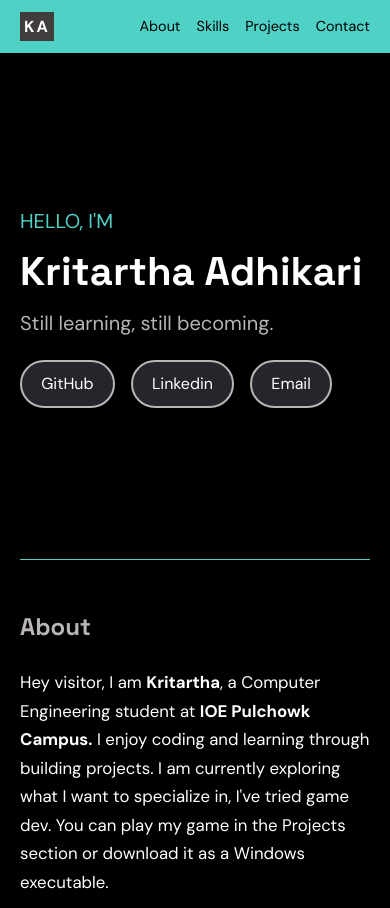
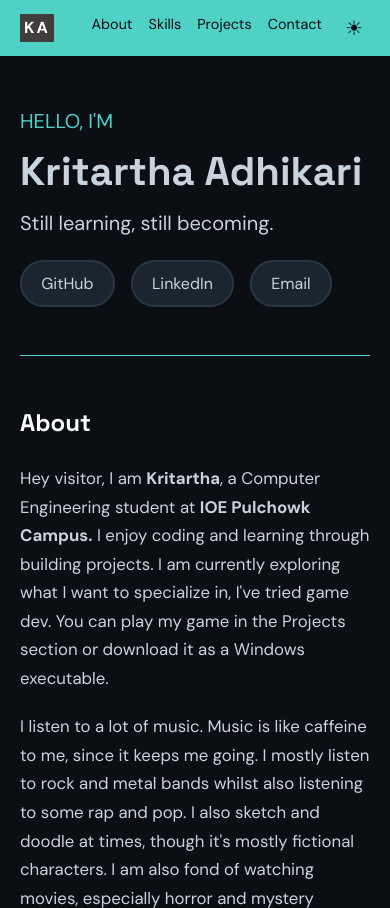
Before and after one commit to akritartha/Portfolio-Website, a plain HTML site: page index.html in a window 390 px wide. Shown: the top 908 px of the page. Drawn offline with Linux system fonts and the light colour scheme.

Commit message:
fix mobile viewpoint

```diff
--- a/index.html
+++ b/index.html
@@ -2,14 +2,16 @@
 <html lang="en">
 <head>
     <meta charset="UTF-8">
+    <meta name="viewport" content="width=device-width, initial-scale=1.0">
     <meta name="description" content="Portfolio of Kritartha Adhikari,
     a computer engineering student at IOE Pulchowk Campus.">
     <title>Kritartha Adhikari</title>
     <link rel="stylesheet" href="styles/styles.css">
     <link rel="preconnect" href="https://fonts.googleapis.com">
-    <link rel="icon" href="assets/KA.png" type="image">
+    <link rel="icon" href="assets/KA.png" type="image/png">
     <link rel="preconnect" href="https://fonts.gstatic.com" crossorigin>
     <link href="https://fonts.googleapis.com/css2?family=DM+Sans:wght@400;500;700&family=Space+Grotesk:wght@500;700&display=swap" rel="stylesheet">
+    <script src="scripts/script.js" defer></script>
 </head>
 <body>
     <header>
@@ -20,6 +22,7 @@
                     <a href="#skills">Skills</a>
                     <a href="#projects">Projects</a>
                     <a href="#contact">Contact</a>
+                    <button onclick="toggleMode()" id="toggle">☀</button>
                 </div>
         </nav>
     </header>
@@ -29,7 +32,7 @@
        <p class="q2">Still learning, still becoming.</p>
        <div class="hometab">
             <a href="https://github.com/akritartha" class="btn">GitHub</a>
-            <a href="https://www.linkedin.com/in/kritarthaadhikari" class="btn">Linkedin</a>
+            <a href="https://www.linkedin.com/in/kritarthaadhikari" class="btn">LinkedIn</a>
             <a href="mailto:akritartha945@gmail.com" class="btn">Email</a>
        </div>
     </section>
@@ -85,7 +88,7 @@
                       </div>
                       <div class="card-links">
                       <a href="https://github.com/akritartha/2D-Bleach-Platformer">
-                        View on Github</a>
+                        View on GitHub</a>
                       <a href="https://akritartha.github.io/2D-Bleach-Platformer/">
                         Play on Web</a>
                       </div>
@@ -96,7 +99,7 @@
                      built from scratch in C++. Melodex is a local music player
                       designed for straightforward, no-fuss listening. It handles
                        your library, playlists, and playback through a clean, responsive
-                        interface built with raylib :no bloat, no cloud dependency,
+                        interface built with raylib: no bloat, no cloud dependency,
                         just your music. </p>
                     <div class="skills">
                         <span class="tag">C++</span>
--- a/styles/styles.css
+++ b/styles/styles.css
@@ -1,11 +1,31 @@
 /*Variables */
-:root {
+/* :root {
   --color-bg: black;
   --color-text: #b9b5b5;
   --color-primary: #4fd1c5;
   --color-white: white;
+} */
+:root {
+  --color-bg: #0b0f14;
+  --color-surface: #131a22;
+  --color-surface-2: #1b2530;
+  --color-border: #2a3644;
+  --color-text: #c9d3dd;
+  --color-heading: #ffffff;
+  --color-primary: #4fd1c5;
+  --color-on-primary: #0b0f14;
 }
 
+[data-theme="light"] {
+  --color-bg: #f6f8fa;
+  --color-surface: #ffffff;
+  --color-surface-2: #eaf0f5;
+  --color-border: #d3dce5;
+  --color-text: #3b4856;
+  --color-heading: #0b1620;
+  --color-primary: #0f9d8f;
+  --color-on-primary: #ffffff;
+}
 /* Reset and base */
 * {
   margin: 0;
@@ -42,16 +62,17 @@ p {
 h1 {
   font-weight: bold;
   font-size: clamp(2.5rem, 9vw, 4rem);
-  color: white;
+  color: var(--color-text);
   font-family: "Space Grotesk", system-ui, sans-serif;
 }
 
 h2 {
   font-family: "Space Grotesk", system-ui, sans-serif;
+  color:var(--color-heading);
 }
 
 h3 {
-  color: var(--color-white);
+  color: var(--color-heading);
   padding: 0.5rem 0.5rem;
 }
 
@@ -73,7 +94,7 @@ nav {
 }
 
 nav a {
-  color: var(--color-bg);
+  color: var(--color-on-primary);
   transition: transform 0.2s;
 }
 
@@ -144,10 +165,10 @@ section + section::before {
 .btn {
   display: inline-block;
   margin-top: 20px;
-  background-color: rgb(38, 37, 44);
-  color: white;
+  background-color: var(--color-surface-2);
+  color: var(--color-text);
   padding: 0.5rem 1.2rem;
-  border: 2px solid var(--color-text);
+  border: 2px solid var(--color-border);
   border-radius: 999px;
   font-size: 20px;
   transition: transform 0.2s;
@@ -162,7 +183,7 @@ section + section::before {
 .ab {
   font-size: 20px;
   margin-top: 20px;
-  color: var(--color-white);
+  color: var(--color-text);
 }
 
 /* Skills and tags  */
@@ -175,11 +196,11 @@ section + section::before {
 }
 
 .tag {
-  background-color: rgb(38, 37, 44);
-  color: white;
+  background-color: var(--color-surface-2);
+  color: var(--color-text);
   margin-top: 10px;
   padding: 0.5rem 1.05rem;
-  border: 2px solid white;
+  border: 2px solid var(--color-border);
   border-radius: 999px;
   transition: transform 0.2s;
 }
@@ -198,12 +219,13 @@ section + section::before {
 }
 
 .card {
+  background-color: var(--color-surface);
   display: flex;
   flex-direction: column;
   gap: 0.5rem;
   margin-top: 30px;
-  padding: 0.5rem;
-  border: 2px solid var(--color-white);
+  padding: 0.75rem;
+  border: 2px solid var(--color-border);
   max-width: 380px;
   border-radius: 8px;
 }
@@ -222,12 +244,12 @@ section + section::before {
 .card-links {
   display: flex;
   margin-top: auto;
-  padding-top: 1.25rem;
+  padding:0.75rem;
   gap: 1.5rem;
 }
 
 .card-links a {
-  color: var(--color-white);
+  color: var(--color-text);
   text-decoration: underline;
 }
 
@@ -254,12 +276,11 @@ footer {
   margin: 0 auto;
   padding: 2rem 1.5rem;
   border-top: 1px solid var(--color-primary);
-  display: flex;
-  justify-content: center;
-  align-items: center;
-  flex-wrap: wrap;
-  gap: 1rem;
+  text-align: center;
   font-size: 0.9rem;
+}
+footer p {
+  margin: 0 auto;
 }
 
 /* Phones*/
@@ -281,11 +302,9 @@ footer {
     left: 1.25rem;
     width: calc(100% - 2.5rem);
   }
-
-  #home {
-    min-height: 60vh;
+  #home{
+    min-height:auto;
   }
-
   .btn {
     font-size: 1rem;
   }
@@ -304,3 +323,17 @@ footer {
     transition: none !important;
   }
 }
+
+/* toggle dark/light mode */
+#toggle{
+  width:2rem;
+  height: 2rem;
+  font-size: 1.25rem;
+  background-color: var(--color-primary);
+  border: none;
+  color: var(--color-on-primary);
+  line-height: 1;
+  display: flex;
+  align-items: center;
+  justify-content: center;
+}
```
